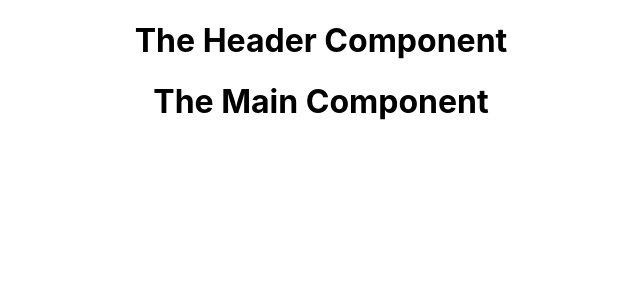
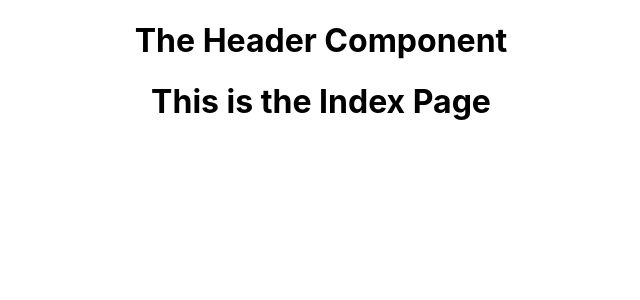
Before and after one commit to acvdoandrew/people-management-app, a React (Create React App) app: page / in a window 1280 px wide. Shown: the top 300 px of the page, without its empty margins (319-959 px from the left). Built offline with nearby package versions, Linux system fonts and the light colour scheme.

Commit message:
defines routes

```diff
--- a/src/components/Main.js
+++ b/src/components/Main.js
@@ -1,8 +1,17 @@
+import { Routes, Route } from 'react-router-dom';
+
 import Index from "../pages/Index";
 import Show from "../pages/Show";
 
 function Main(props) {
-    return <h1>The Main Component</h1>;
+    return (
+        <main>
+            <Routes>
+                <Route path="/" element={<Index />} />
+                <Route path="/people/:id" element={<Show />} />
+            </Routes>
+        </main>
+    );
 }
 
 export default Main;
```
